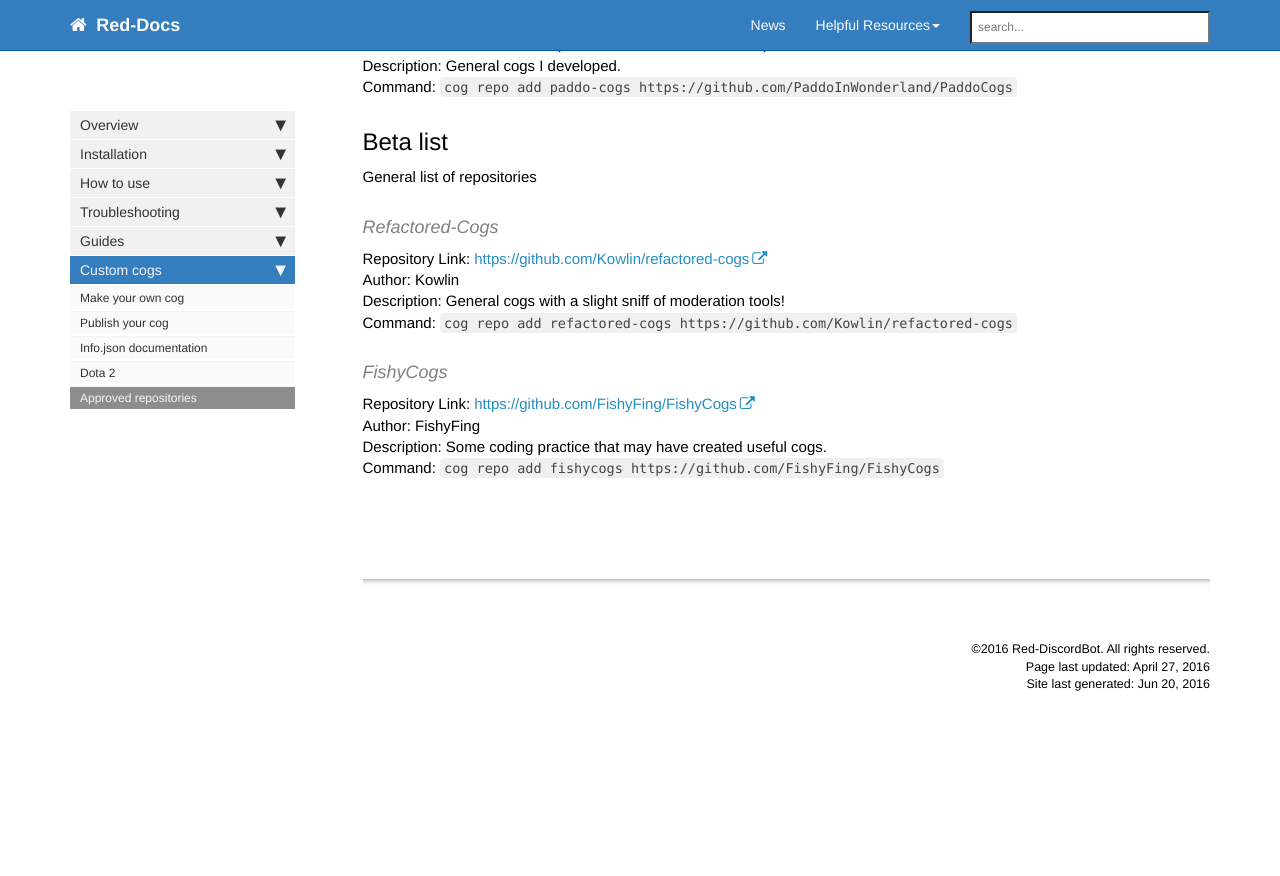
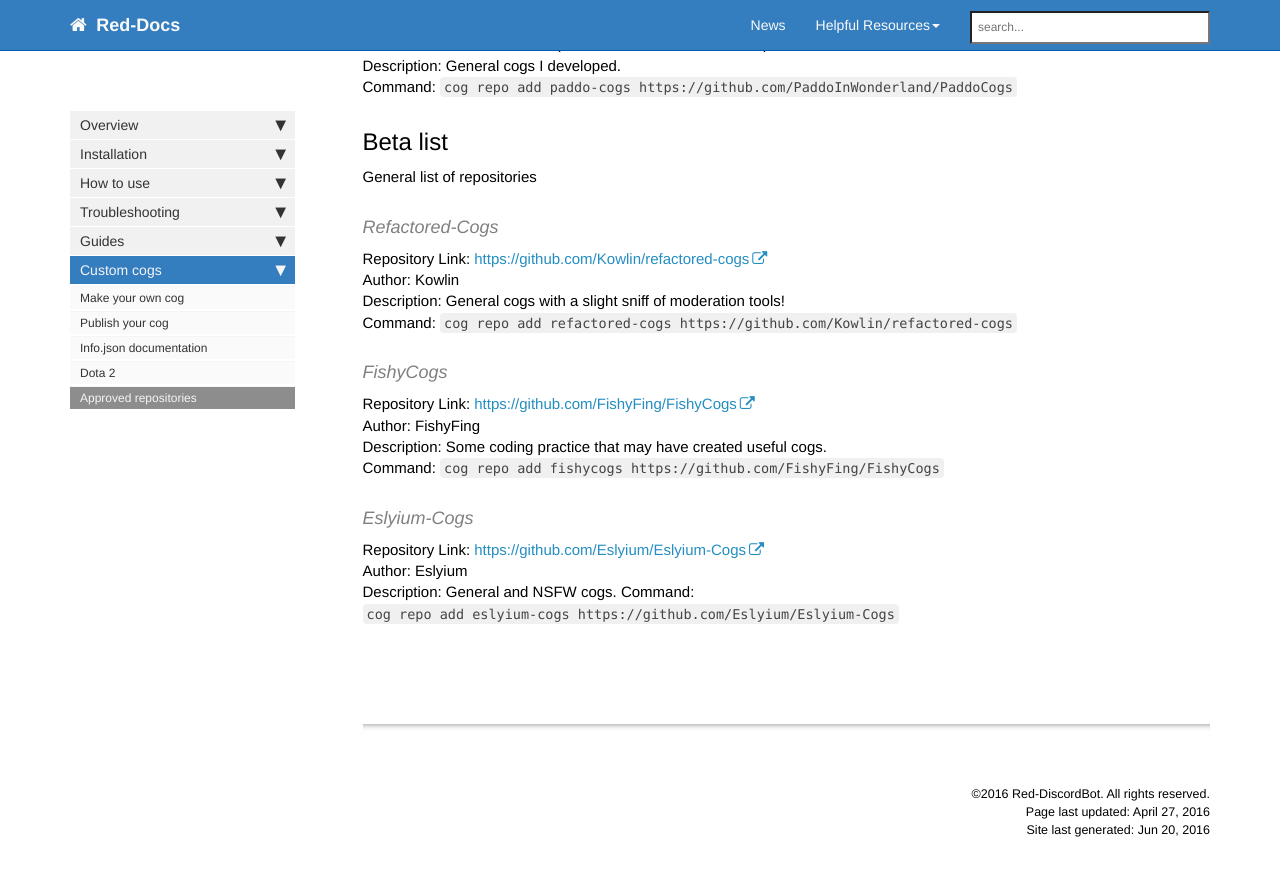
Before and after one commit to Twentysix26/Red-Docs, a Jekyll site: the page built from red/red_cog_approved_repos.md, in a window 1280 px wide and 900 px high, scrolled down 1383 px. Shown: the top 876 px of the window. Built offline with Jekyll 4.4.1, drawn with Linux system fonts in a browser that asks for light colours; nearby versions of some CDN libraries; comment, search, counter and statistics services are not loaded; before the commit the page ends 2137 px from its top, so only the background shows below that.

Commit message:
Added beta repo

```diff
--- a/red/red_cog_approved_repos.md
+++ b/red/red_cog_approved_repos.md
@@ -76,3 +76,9 @@ Repository Link: [https://github.com/FishyFing/FishyCogs](https://github.com/Fis
 Author: FishyFing
 Description: Some coding practice that may have created useful cogs.
 Command: ``cog repo add fishycogs https://github.com/FishyFing/FishyCogs``
+
+#### Eslyium-Cogs
+Repository Link: [https://github.com/Eslyium/Eslyium-Cogs](https://github.com/Eslyium/Eslyium-Cogs)
+Author: Eslyium
+Description: General and NSFW cogs.
+Command: ``cog repo add eslyium-cogs https://github.com/Eslyium/Eslyium-Cogs``
```
